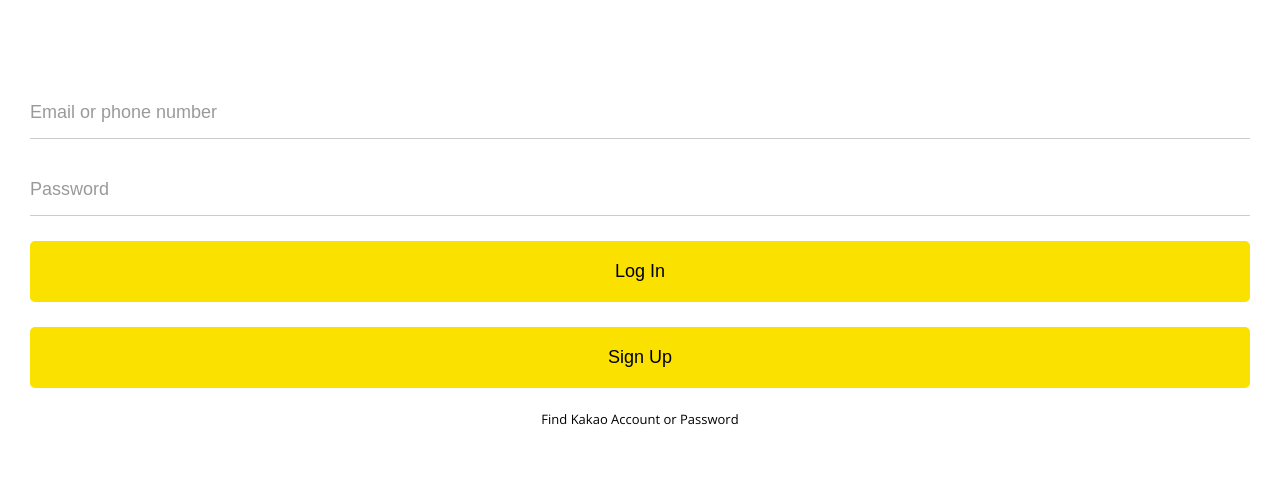
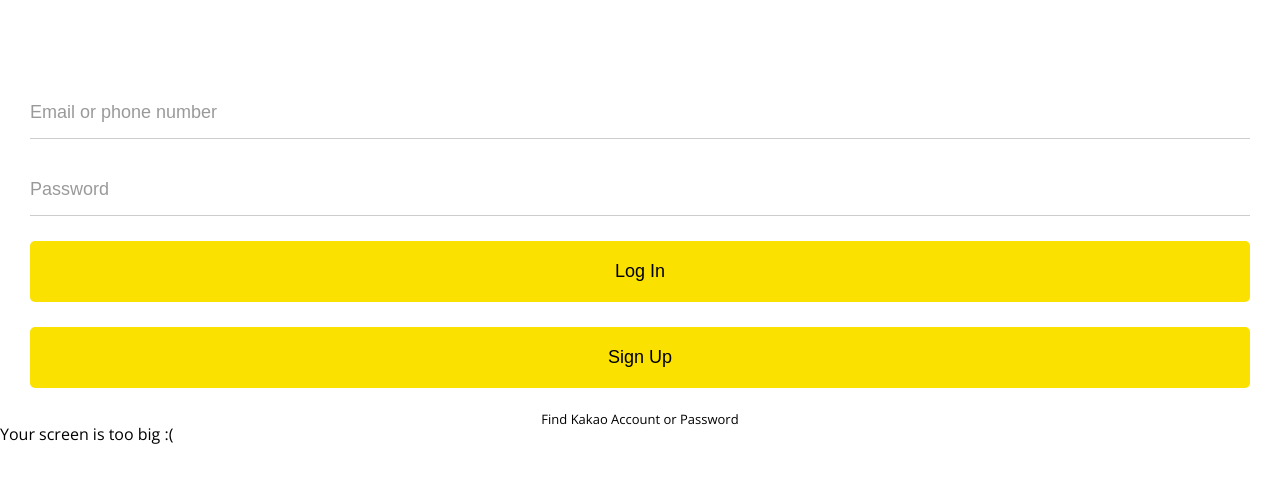
Before and after one commit to WooHyunKing/Kakao-clone, a plain HTML site: page index.html in a window 1280 px wide. Shown: the part 180-662 px from the top of the page. Drawn offline with nearby package versions, Linux system fonts and the light colour scheme.

Commit message:
Update index.html

```diff
--- a/index.html
+++ b/index.html
@@ -37,6 +37,10 @@
       <a href="#">Find Kakao Account or Password</a>
     </form>
 
+    <div id="no-mobile">
+      <span>Your screen is too big :(</span>
+    </div>
+
     <script
       src="https://kit.fontawesome.com/3bec82e8d5.js"
       crossorigin="anonymous"
```
